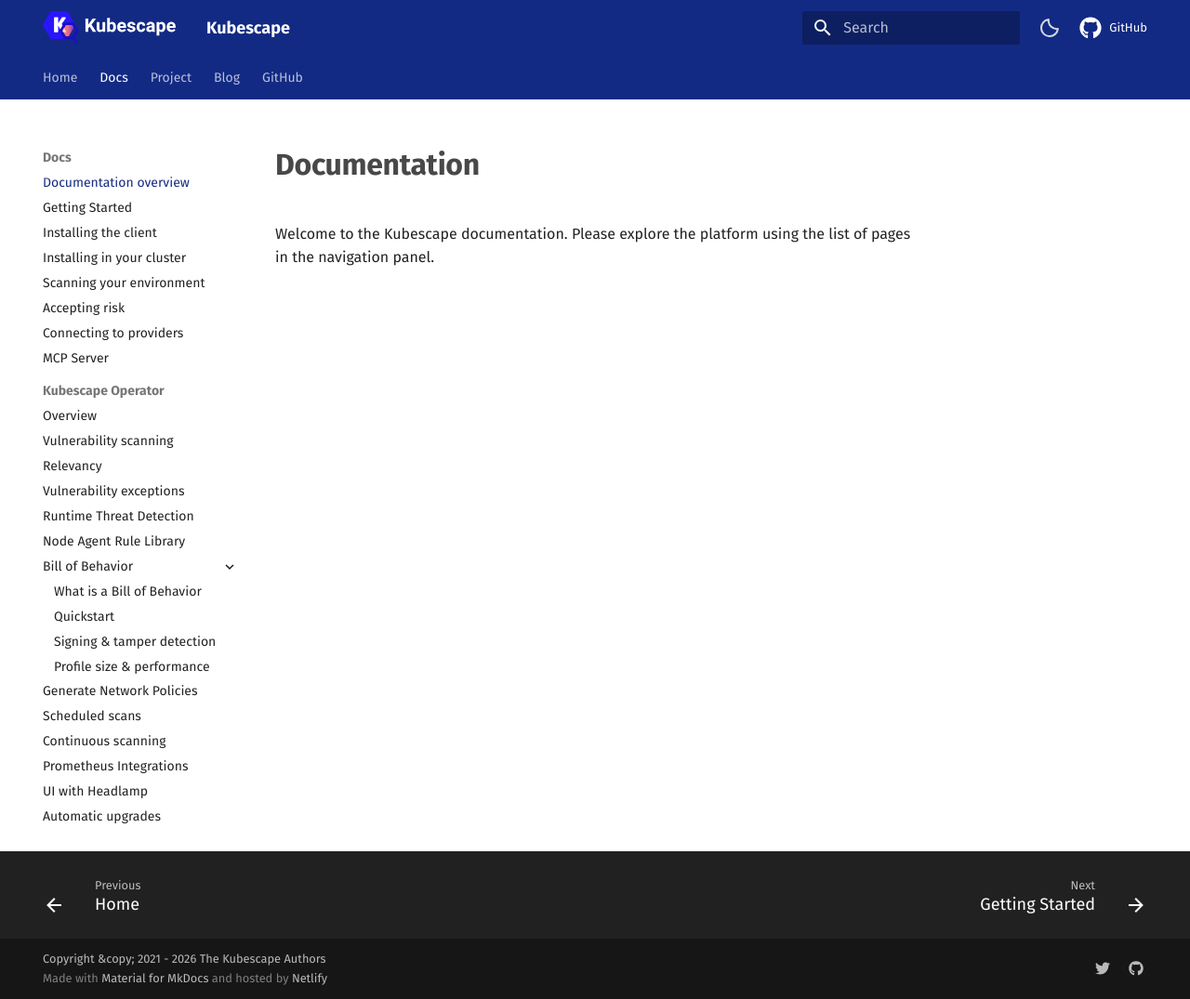
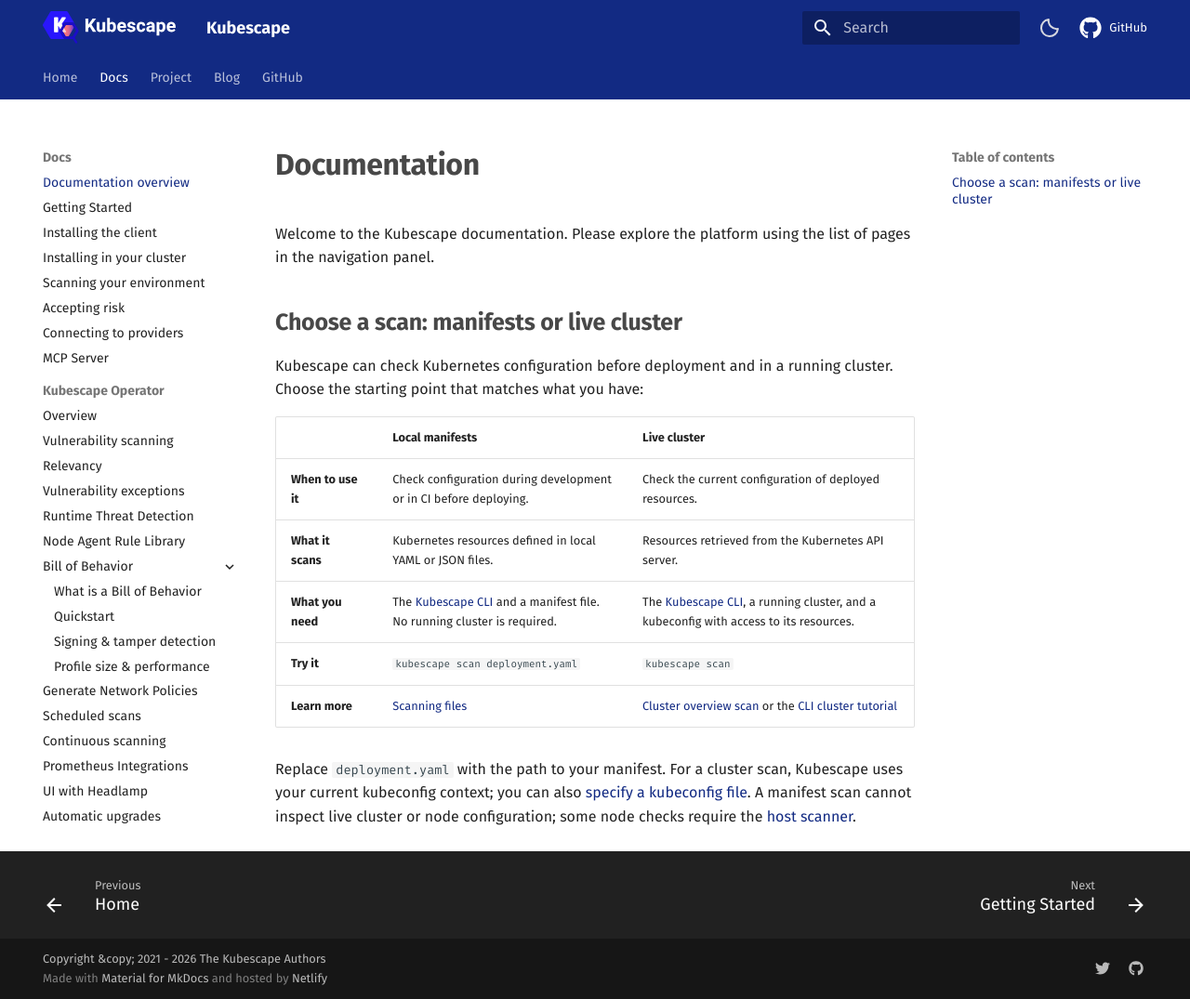
Before and after one commit to kubescape/kubescape.io, an MkDocs documentation site: the page built from docs/docs/index.md, in a window 1280 px wide and 1075 px high. Shown: the whole window at 93% size. Built offline with MkDocs 1.6.1 and Material for MkDocs 9.7.7, drawn with Linux system fonts in a browser that asks for light colours; comment, search, counter and statistics services are not loaded.

Commit message:
docs: compare manifest and cluster scans
Signed-off-by: Gaurav Chaudhary <chaudharygaurav2004@gmail.com>

```diff
--- a/docs/docs/index.md
+++ b/docs/docs/index.md
@@ -1,3 +1,17 @@
 # Documentation
 
 Welcome to the Kubescape documentation.  Please explore the platform using the list of pages in the navigation panel.
+
+## Choose a scan: manifests or live cluster
+
+Kubescape can check Kubernetes configuration before deployment and in a running cluster. Choose the starting point that matches what you have:
+
+| | Local manifests | Live cluster |
+| --- | --- | --- |
+| **When to use it** | Check configuration during development or in CI before deploying. | Check the current configuration of deployed resources. |
+| **What it scans** | Kubernetes resources defined in local YAML or JSON files. | Resources retrieved from the Kubernetes API server. |
+| **What you need** | The [Kubescape CLI](install-cli.md) and a manifest file. No running cluster is required. | The [Kubescape CLI](install-cli.md), a running cluster, and a kubeconfig with access to its resources. |
+| **Try it** | `kubescape scan deployment.yaml` | `kubescape scan` |
+| **Learn more** | [Scanning files](scanning.md#scanning-files) | [Cluster overview scan](scanning.md#the-overview-scan) or the [CLI cluster tutorial](guides/kubescape-cli/index.md) |
+
+Replace `deployment.yaml` with the path to your manifest. For a cluster scan, Kubescape uses your current kubeconfig context; you can also [specify a kubeconfig file](scanning.md#examples). A manifest scan cannot inspect live cluster or node configuration; some node checks require the [host scanner](scanning.md#the-host-scanner).
```
Also changed, not shown: docs/index.md (+2 -0 lines).
